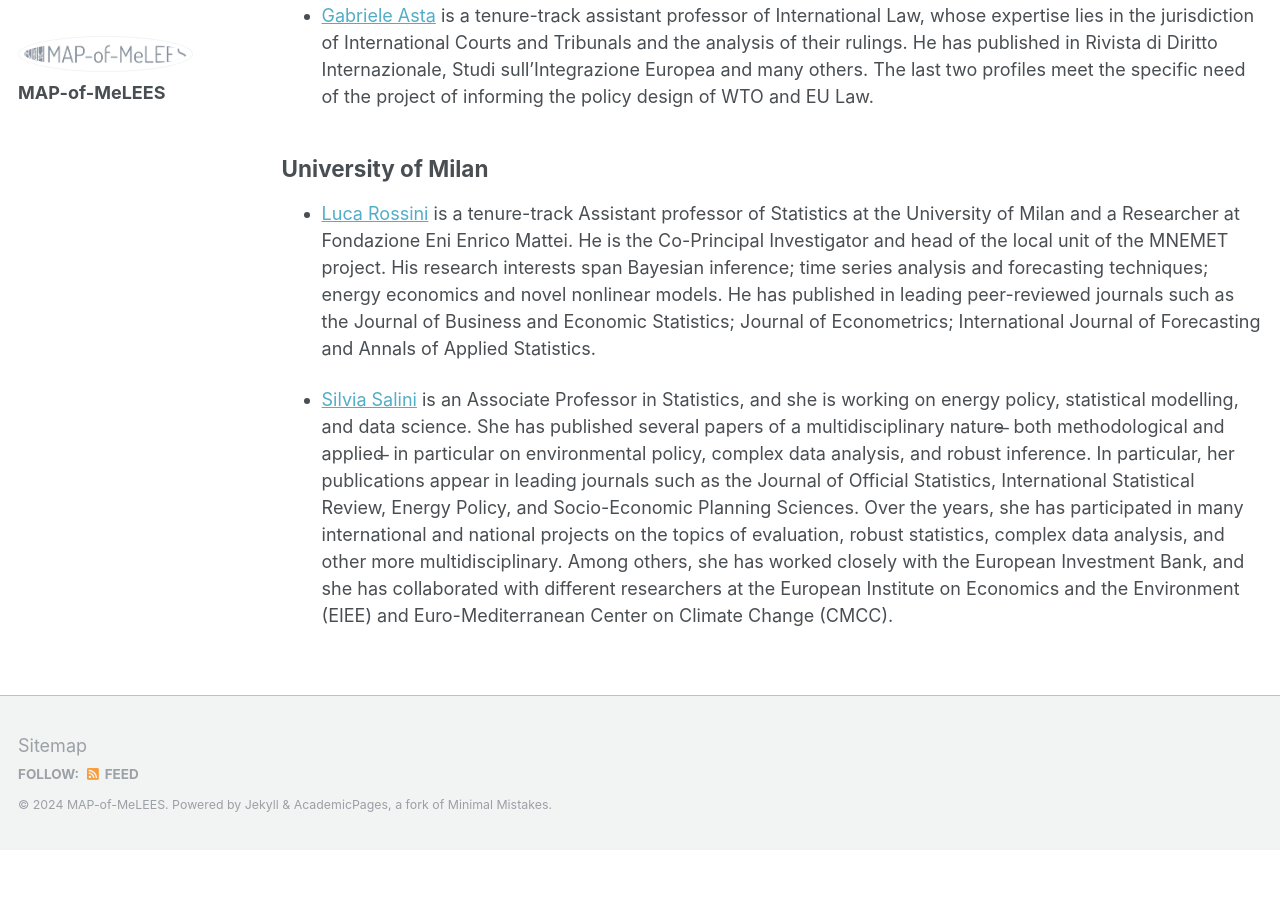
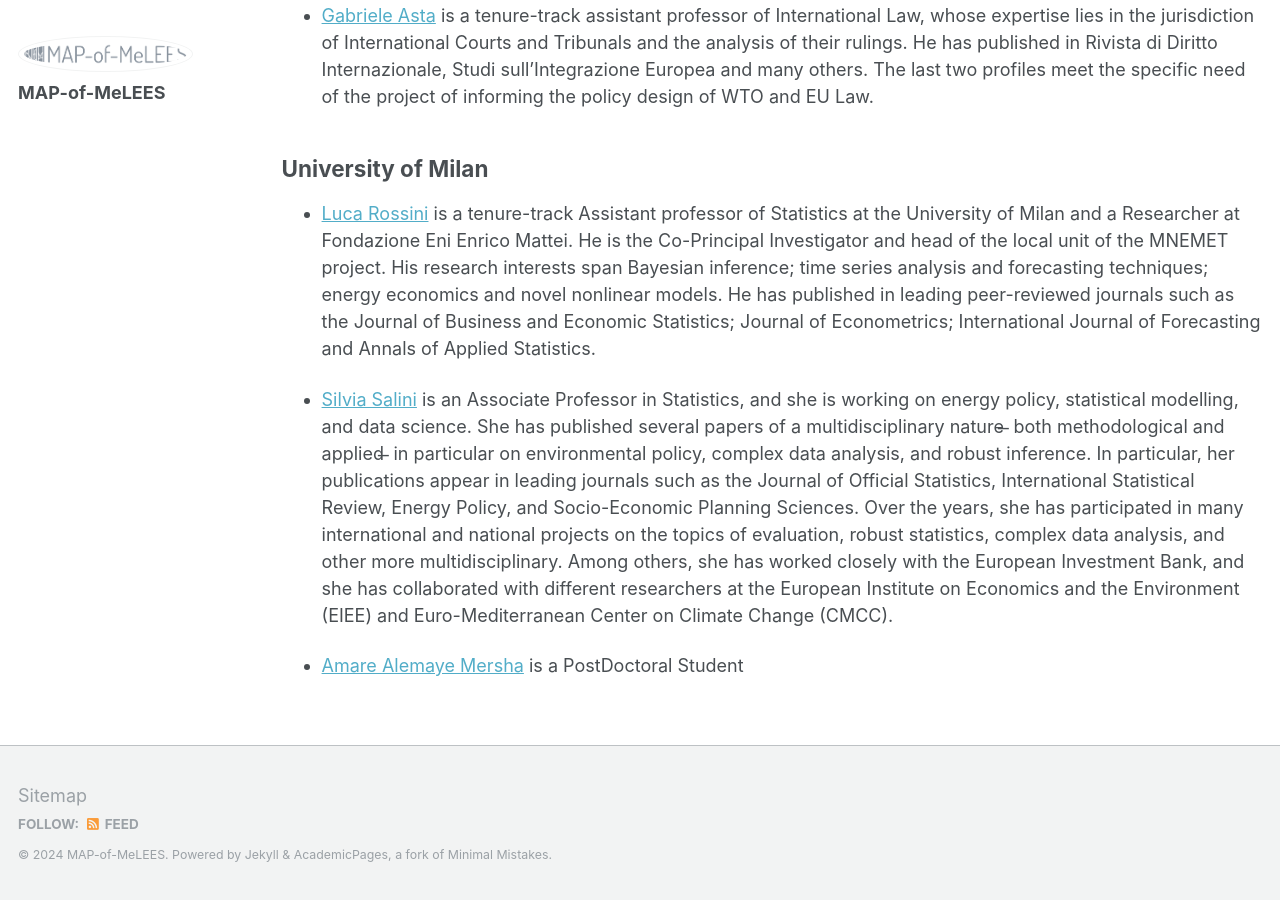
Before and after one commit to valeriodotti/MAP-of-MeLEES, a Jekyll site: the page built from _pages/groups.md, in a window 1280 px wide and 900 px high, scrolled down 835 px. Built offline with Jekyll 4.4.1, drawn with Linux system fonts in a browser that asks for light colours; before the commit the page ends 1685 px from its top, so only the background shows below that.

Commit message:
Update groups.md

```diff
--- a/_pages/groups.md
+++ b/_pages/groups.md
@@ -22,3 +22,5 @@ MAP-of-MeLEES aims to bring together researchers from two Italian universities.
 * [Luca Rossini](https://rossiniluca.github.io/web/) is a tenure-track Assistant professor of Statistics at the University of Milan and a Researcher at Fondazione Eni Enrico Mattei. He is the Co-Principal Investigator and head of the local unit of the MNEMET project. His research interests span Bayesian inference; time series analysis and forecasting techniques; energy economics and novel nonlinear models. He has published in leading peer-reviewed journals such as the Journal of Business and Economic Statistics; Journal of Econometrics; International Journal of Forecasting and Annals of Applied Statistics.
 
 * [Silvia Salini](https://www.unimi.it/it/ugov/person/silvia-salini) is an Associate Professor in Statistics, and she is working on energy policy, statistical modelling, and data science. She has published several papers of a multidisciplinary nature ̶ both methodological and applied ̶ in particular on environmental policy, complex data analysis, and robust inference. In particular, her publications appear in leading journals such as the Journal of Official Statistics, International Statistical Review, Energy Policy, and Socio-Economic Planning Sciences. Over the years, she has participated in many international and national projects on the topics of evaluation, robust statistics, complex data analysis, and other more multidisciplinary. Among others, she has worked closely with the European Investment Bank, and she has collaborated with different researchers at the European Institute on Economics and the Environment (EIEE) and Euro-Mediterranean Center on Climate Change (CMCC).
+
+* [Amare Alemaye Mersha]() is a PostDoctoral Student
```
